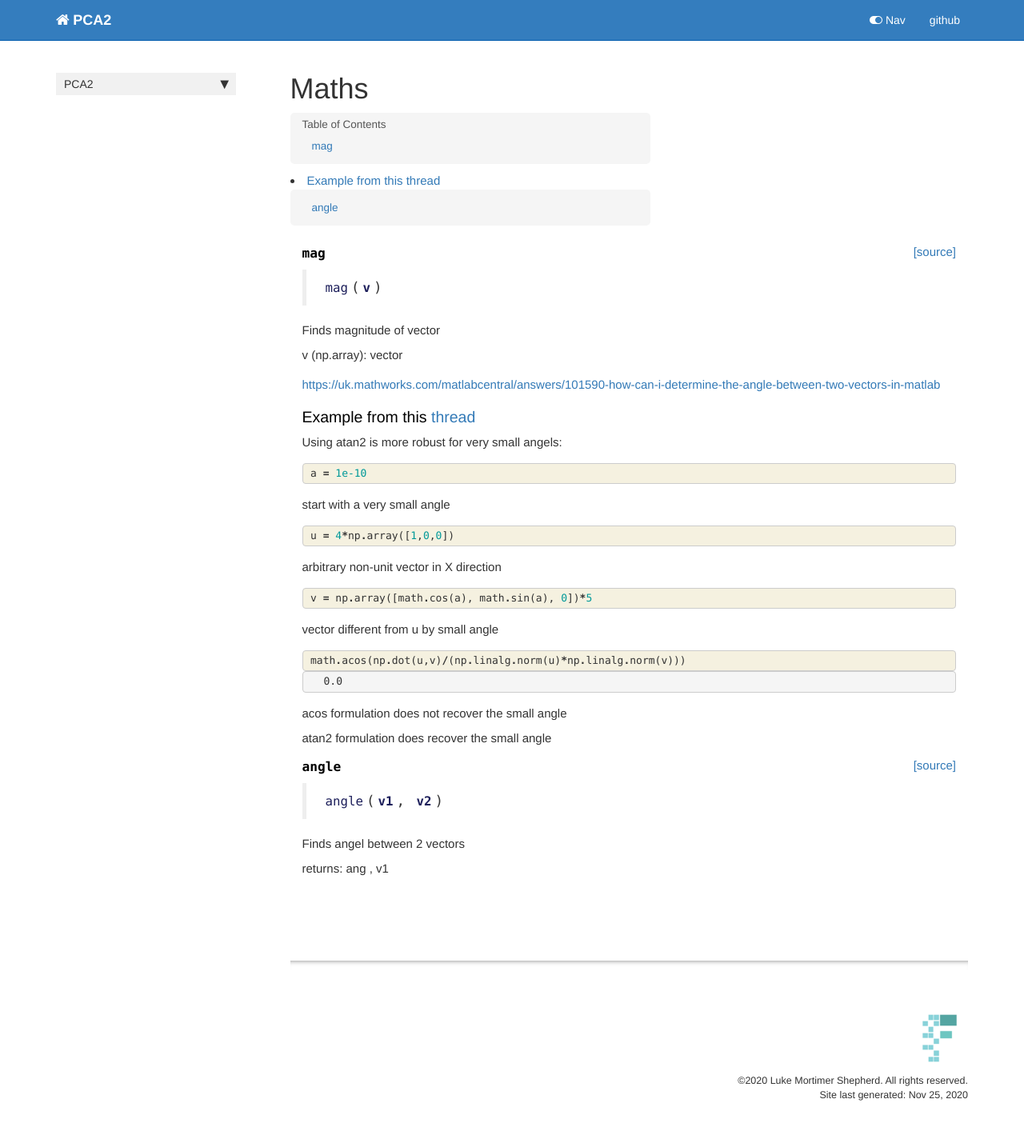
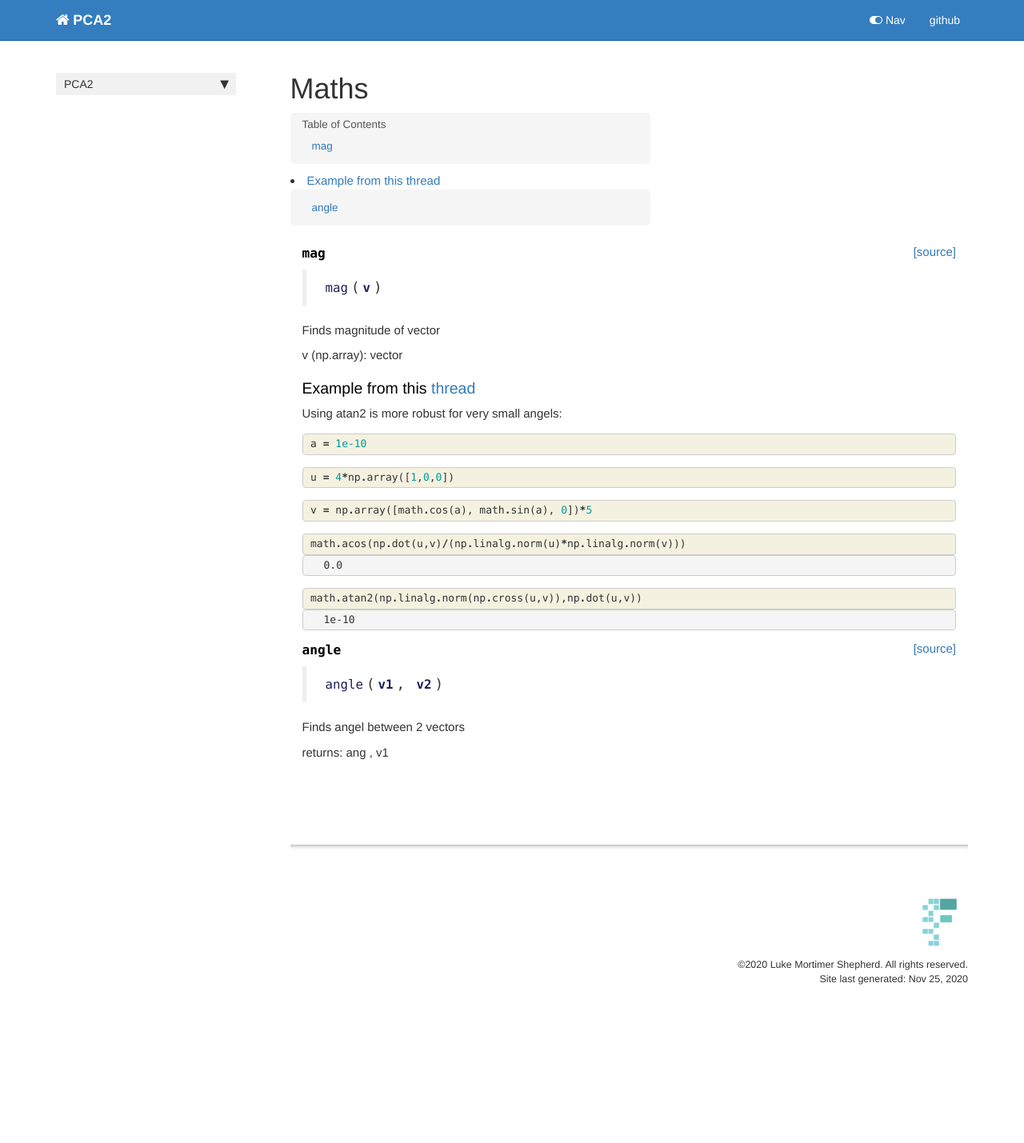
Before and after one commit to lukemshepherd/PCA2, a Jekyll site: the page built from docs/maths.html, in a window 1280 px wide. Shown: the whole page at 80% size. Built offline with Jekyll 4.4.1, drawn with Linux system fonts in a browser that asks for light colours; nearby versions of some CDN libraries; comment, search, counter and statistics services are not loaded; after the commit the page ends 1284 px from its top, so only the background shows below that.

Commit message:
Maths nb update

```diff
--- a/PCA2/__init__.py
+++ b/PCA2/__init__.py
@@ -1 +1 @@
-__version__ = "0.0.2"
+__version__ = "0.0.3"
--- a/docs/maths.html
+++ b/docs/maths.html
@@ -64,13 +64,6 @@ nb_path: "01_maths.ipynb"
 
 <div class="cell border-box-sizing text_cell rendered"><div class="inner_cell">
 <div class="text_cell_render border-box-sizing rendered_html">
-<p><a href="https://uk.mathworks.com/matlabcentral/answers/101590-how-can-i-determine-the-angle-between-two-vectors-in-matlab">https://uk.mathworks.com/matlabcentral/answers/101590-how-can-i-determine-the-angle-between-two-vectors-in-matlab</a></p>
-
-</div>
-</div>
-</div>
-<div class="cell border-box-sizing text_cell rendered"><div class="inner_cell">
-<div class="text_cell_render border-box-sizing rendered_html">
 <h3 id="Example-from-this-thread">Example from this <a href="https://uk.mathworks.com/matlabcentral/answers/101590-how-can-i-determine-the-angle-between-two-vectors-in-matlab">thread</a><a class="anchor-link" href="#Example-from-this-thread"> </a></h3><p>Using atan2 is more robust for very small angels:</p>
 
 </div>
@@ -93,13 +86,6 @@ nb_path: "01_maths.ipynb"
 </div>
     {% endraw %}
 
-<div class="cell border-box-sizing text_cell rendered"><div class="inner_cell">
-<div class="text_cell_render border-box-sizing rendered_html">
-<p>start with a very small angle</p>
-
-</div>
-</div>
-</div>
     {% raw %}
 
 <div class="cell border-box-sizing code_cell rendered">
@@ -117,13 +103,6 @@ nb_path: "01_maths.ipynb"
 </div>
     {% endraw %}
 
-<div class="cell border-box-sizing text_cell rendered"><div class="inner_cell">
-<div class="text_cell_render border-box-sizing rendered_html">
-<p>arbitrary non-unit vector in X direction</p>
-
-</div>
-</div>
-</div>
     {% raw %}
 
 <div class="cell border-box-sizing code_cell rendered">
@@ -141,13 +120,6 @@ nb_path: "01_maths.ipynb"
 </div>
     {% endraw %}
 
-<div class="cell border-box-sizing text_cell rendered"><div class="inner_cell">
-<div class="text_cell_render border-box-sizing rendered_html">
-<p>vector different from u by small angle</p>
-
-</div>
-</div>
-</div>
     {% raw %}
 
 <div class="cell border-box-sizing code_cell rendered">
@@ -181,20 +153,39 @@ nb_path: "01_maths.ipynb"
 </div>
     {% endraw %}
 
-<div class="cell border-box-sizing text_cell rendered"><div class="inner_cell">
-<div class="text_cell_render border-box-sizing rendered_html">
-<p>acos formulation does not recover the small angle</p>
+    {% raw %}
+
+<div class="cell border-box-sizing code_cell rendered">
+<div class="input">
+
+<div class="inner_cell">
+    <div class="input_area">
+<div class=" highlight hl-ipython3"><pre><span></span><span class="n">math</span><span class="o">.</span><span class="n">atan2</span><span class="p">(</span><span class="n">np</span><span class="o">.</span><span class="n">linalg</span><span class="o">.</span><span class="n">norm</span><span class="p">(</span><span class="n">np</span><span class="o">.</span><span class="n">cross</span><span class="p">(</span><span class="n">u</span><span class="p">,</span><span class="n">v</span><span class="p">)),</span><span class="n">np</span><span class="o">.</span><span class="n">dot</span><span class="p">(</span><span class="n">u</span><span class="p">,</span><span class="n">v</span><span class="p">))</span>
+</pre></div>
+
+    </div>
+</div>
+</div>
+
+<div class="output_wrapper">
+<div class="output">
+
+<div class="output_area">
+
+
+
+<div class="output_text output_subarea output_execute_result">
+<pre>1e-10</pre>
+</div>
+
+</div>
 
 </div>
 </div>
-</div>
-<div class="cell border-box-sizing text_cell rendered"><div class="inner_cell">
-<div class="text_cell_render border-box-sizing rendered_html">
-<p>atan2 formulation does recover the small angle</p>
 
 </div>
-</div>
-</div>
+    {% endraw %}
+
     {% raw %}
 
 <div class="cell border-box-sizing code_cell rendered">
```
Also changed, not shown: docs/index.html (+6 -13 lines), README.md, 3 other files.
